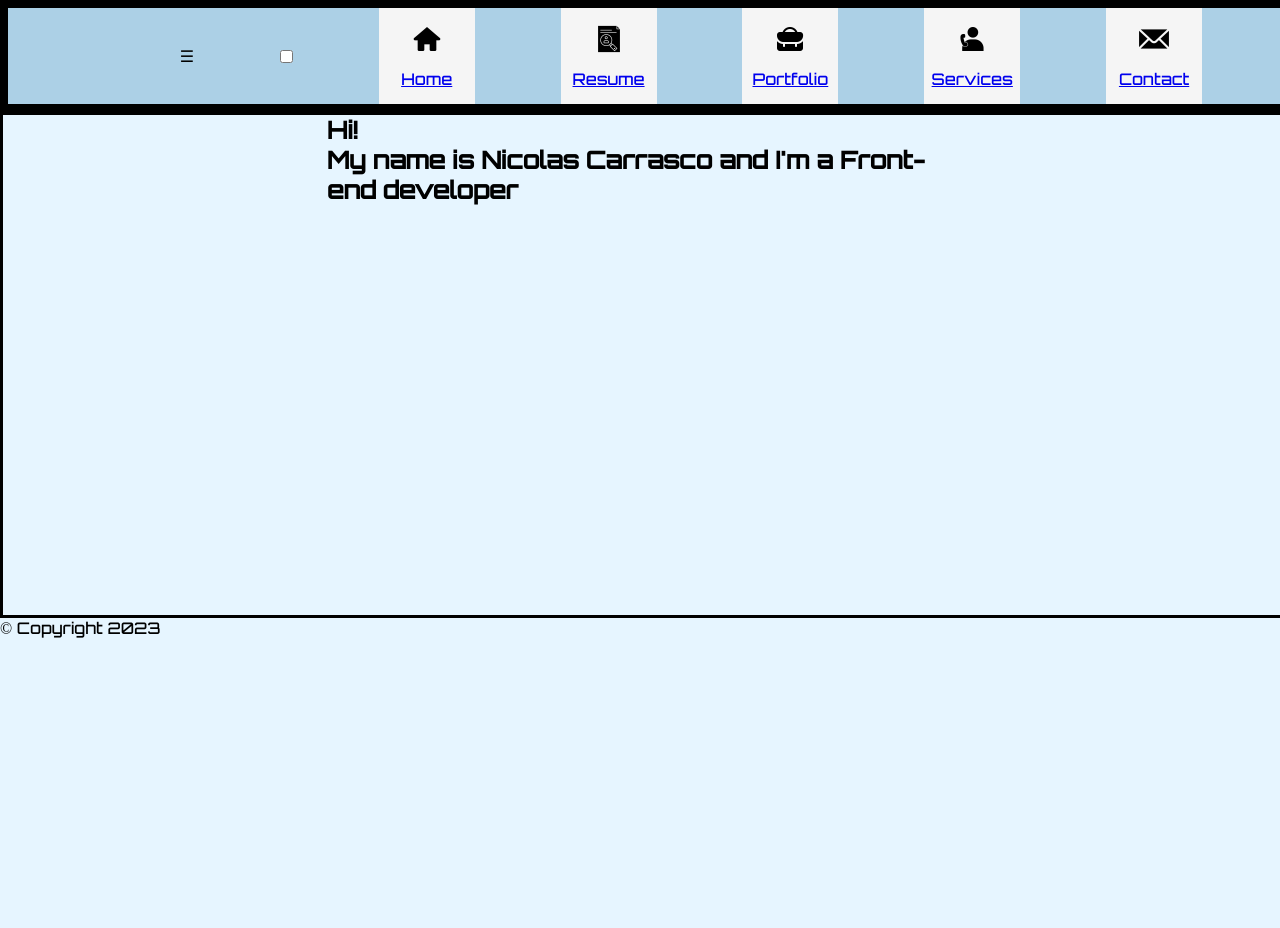
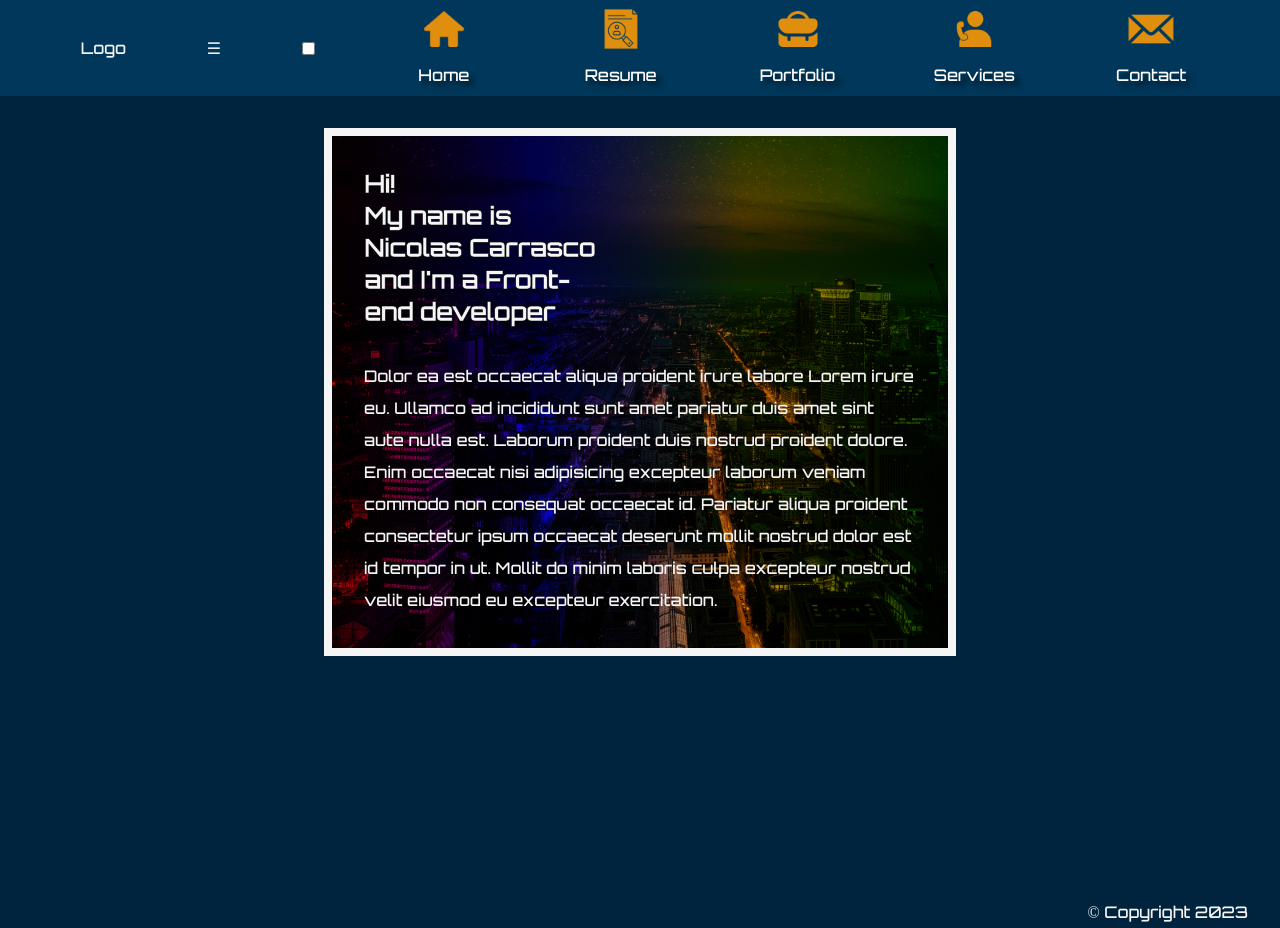
Before and after one commit to Niccar95/Project, a plain HTML site: page portfolio/portfolio.html in a window 1280 px wide. Before the commit the page ends 800 px from the top, so only its background shows below. Drawn offline with Linux system fonts and the light colour scheme.

Commit message:
stylade nav knappar

```diff
--- a/portfolio/portfolio.html
+++ b/portfolio/portfolio.html
@@ -4,15 +4,15 @@
   <meta charset="UTF-8">
   <meta name="viewport" content="width=device-width, initial-scale=1.0">
   <title>Portfolio</title>
-  <link rel="stylesheet" href="scss/portfolio.css">
+  <link rel="stylesheet" href="/portfolio/scss/portfolio.css">
 </head>
-<body>
+<body class="background">
   <header>
     <nav class="nav__menu">
 
-      <div class="nav__items">
+      <div class="nav__menu__items">
 
-        <figure></figure>
+        <div class="logo">Logo</div>
 
         <label for="hamburger">&#9776;</label>
 
@@ -48,14 +48,22 @@
   </header>
   <main>
     <section class="main__content">
-      <h1>
+      <h1 class="main__content__introduction">
         Hi!
         <br>
         My name is Nicolas Carrasco and I'm a Front-end developer
       </h1>
+
+      <br>
+
+      <p class="main__content__about__me">
+        Dolor ea est occaecat aliqua proident irure labore Lorem irure eu. Ullamco ad incididunt sunt amet pariatur duis amet sint aute nulla est. Laborum proident duis nostrud proident dolore. Enim occaecat nisi adipisicing excepteur laborum veniam commodo non consequat occaecat id. Pariatur aliqua proident consectetur ipsum occaecat deserunt mollit nostrud dolor est id tempor in ut. Mollit do minim laboris culpa excepteur nostrud velit eiusmod eu excepteur exercitation.
+      </p>
     </section>
 
-    <footer> &copy; Copyright 2023</footer>
+    <footer>
+      <p class="copyright">&copy; Copyright 2023</p>
+    </footer>
   </main>
 </body>
 </html>
--- a/portfolio/scss/portfolio.scss
+++ b/portfolio/scss/portfolio.scss
@@ -9,33 +9,35 @@ html {
   font-size: 16px;
 }
 
+
+
 body {
-  background-color: #E6F5FF;
   height: 100vh;
   width: 100vw;
   box-sizing: border-box;
-  overflow: hidden;
+  overflow-x: hidden;
   font-family: 'Orbitron';
+  background-color: rgb(0, 36, 61);
+  color: whitesmoke;
+  line-height: 2rem;
 }
 
 header {
-  border: solid black 0.5rem;
+height: 6rem;
+
+  .nav__menu {
+    top:0;
     width: 100%;
-  height: 6rem;
-}
+    position: fixed;
 
-
-.nav__items {
-  background-color: #ACD0E6;
+    .nav__menu__items {
+      background-color: #00375A;
       display: flex;
       flex-direction: row;
       justify-content: space-evenly;
       align-items: center;
-}
-
 
       a {
-  background-color: whitesmoke;
       display: flex;
       justify-content: space-evenly;
       align-items: center;
@@ -43,24 +45,65 @@ a {
       width: 6rem;
       height:6rem;
       cursor: pointer;
+
+      .nav__items__icon {
+        width: 3rem;
+        filter: invert(48%) sepia(13%) saturate(3207%) brightness(120%) contrast(90%);
+      }
     }
 
-.nav__items__icon {
-  width: 2rem;
+    a:link {
+      color: white;
+      text-decoration: none;
+      text-shadow: 5px 5px 5px rgba(0, 0, 0, 0.5);
     }
 
-.main__content {
-  font-family: 'Orbitron';
+    a:hover {
+      color: orange;
+      filter: sepia(50%);
+    }
+
+    }
+  }
+}
+
+main {
+  margin-top: 2rem;
   display: grid;
   grid-template-columns: 1fr 1fr 1fr 1fr;
-  grid-template-rows: 1fr 1fr;
+  grid-template-rows: 1fr 1fr 1fr;
   grid-gap: 1rem;
-  height: 500px;
   width: 100%;
-  border: solid black;
+  height: 100%;
+
+  .main__content {
+    grid-column: 2 / 4;
+    grid-row: 1 / span 2;
+    background-color: rgba(215, 215, 215, 0.695);
+    background-image: url('/portfolio/img/city-nighttime.jpg'), linear-gradient(to right, red, blue, orange, green);
+    background-size: cover;
+    background-attachment: fixed;
+    background-repeat: no-repeat;
+    background-blend-mode: multiply;
+    padding: 2rem;
+    border: solid 0.5rem whitesmoke;
+
+
+  .main__content__introduction {
+    -webkit-text-stroke: 0.5px black;
+    width: 15rem;
+  }
+}
 }
 
+footer {
+  grid-row: 3 / 4;
+  grid-column: 1 / 5;
+  display: flex;
+  align-items: flex-end;
+  justify-content: flex-end;
+}
 
-h1 {
-  grid-column: 2 / 4;
+.copyright {
+  margin-right: 2rem;
 }
```
Also changed, not shown: portfolio/img/city-nighttime.jpg (added), portfolio/scss/portfolio.css, 1 other file. Lines whose indentation alone changed are shown as unchanged.
